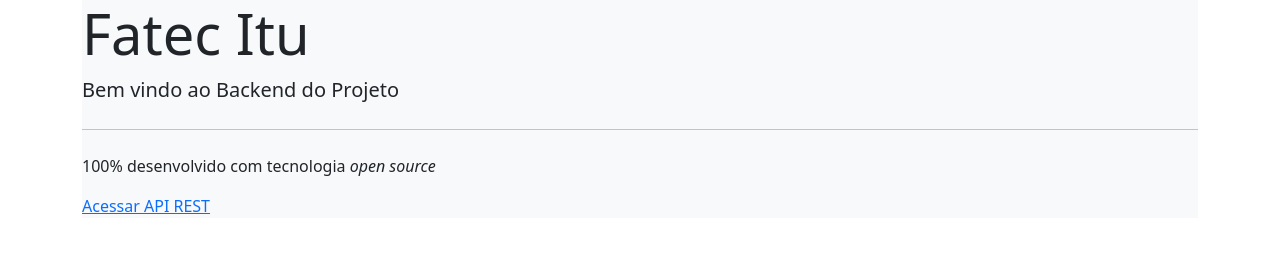
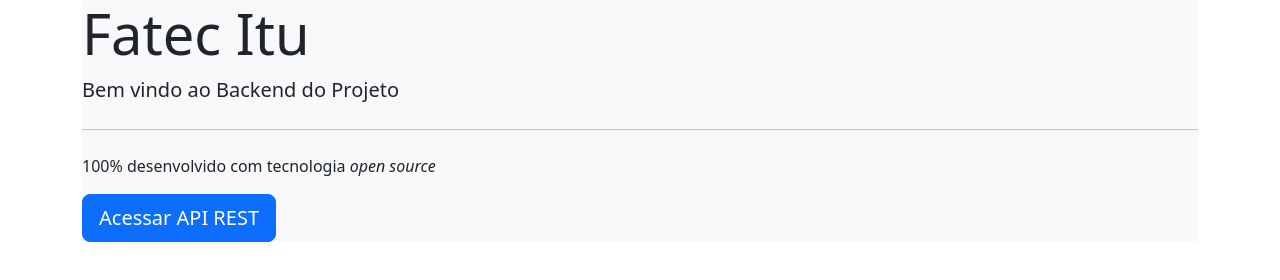
Before and after one commit to riunjii/Backend-MongoDB, a website: page public/index.html in a window 1280 px wide. Drawn offline with nearby package versions, Linux system fonts and the light colour scheme.

Commit message:
public version

```diff
--- a/api/index.js
+++ b/api/index.js
@@ -4,8 +4,13 @@
 const port = 4000
 
 app.use(express.json()) //irá fazer o parse de arquivos json
+
 //rotas de conteudo publico
 app.use('/', express.static('public'))
+
+//configura o fivicon
+app.use('/favicon.ico', express.static('public/images/computer.png'))
+
 //rotas de api
 app.get('/api',(req,res) => {
     res.status(200).json({
--- a/public/index.html
+++ b/public/index.html
@@ -20,7 +20,7 @@
                 <p class="lead">Bem vindo ao Backend do Projeto</p>
                 <hr class="my-4" />
                 <p>100% desenvolvido com tecnologia <i>open source</i></p>
-                <a href="btn btn-primary btn-lg" href="/api" role="button"
+                <a class="btn btn-primary btn-lg" href="/api" role="button"
                     >Acessar API REST
                 </a>
             </div>
```
Also changed, not shown: public/images/computer.png (added).
